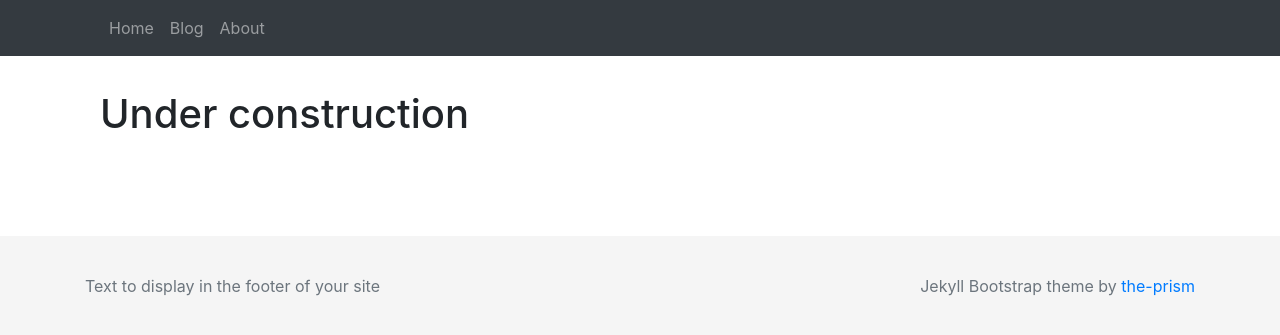
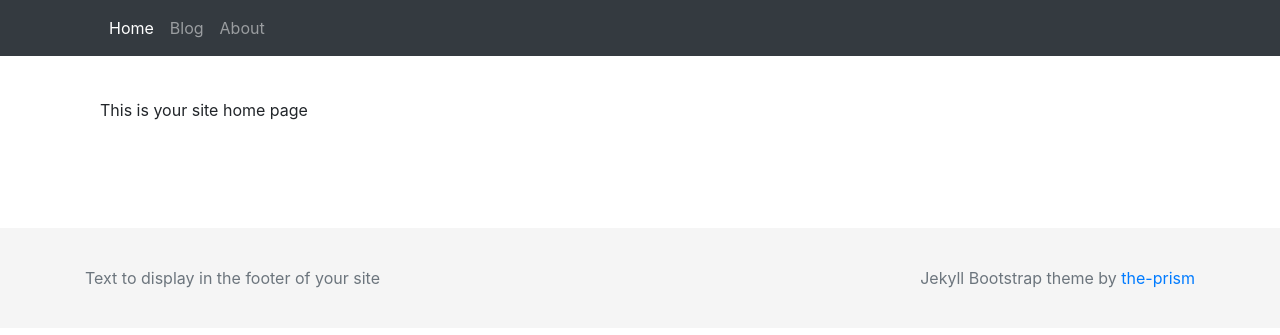
Before and after one commit to the-prism/Jekyll-Bootstrap, a Jekyll site: the page built from index.html, in a window 1280 px wide. Shown: the top 335 px of the page. Built offline with Jekyll 4.4.1, drawn with Linux system fonts in a browser that asks for light colours; the list of posts is cut into pages by our own code.

Commit message:
Template home

```diff
--- a/index.html
+++ b/index.html
@@ -1,5 +1,8 @@
 ---
 layout: content
+title: Home
 ---
 
-<h1>Under construction</h1>
+<h1>{{ site.name }}</h1>
+
+<p>This is your site home page</p>
```
